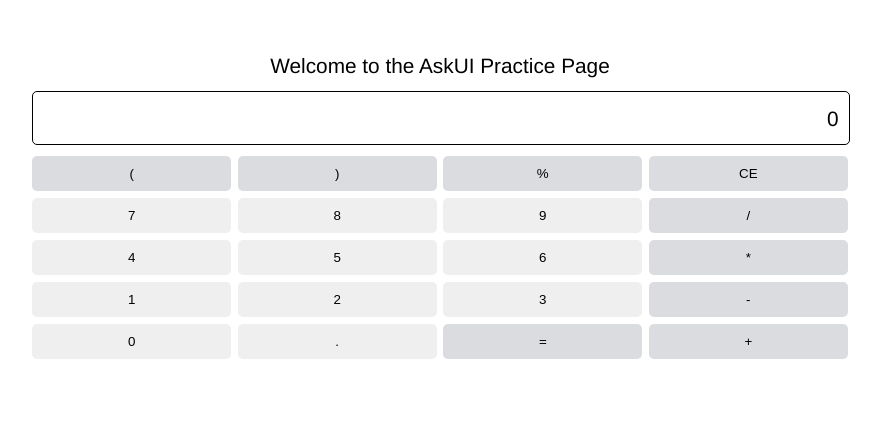
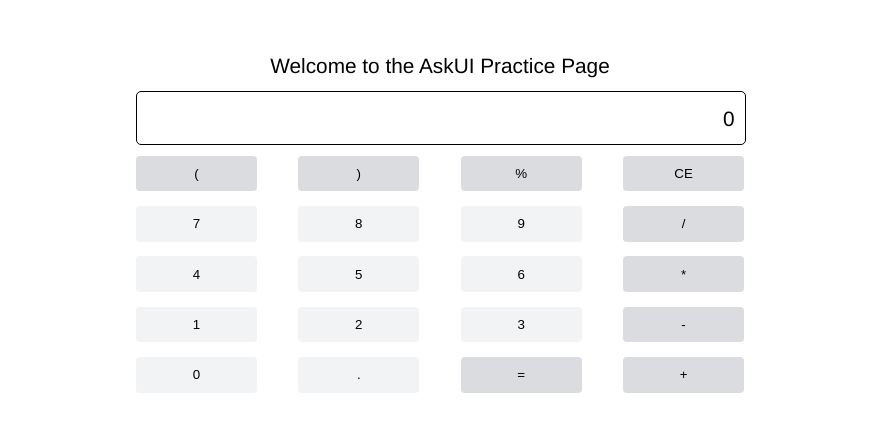
Before and after one commit to askui/askui-practice-page, a plain HTML site: page index.html in a window 1280 px wide. Shown: the whole page, without its empty margins (200-1081 px from the left). Drawn offline with Linux system fonts and the light colour scheme.

Commit message:
refactor: Make the calculator smaller.

```diff
--- a/css/styles.css
+++ b/css/styles.css
@@ -1,7 +1,7 @@
 html {
   font-family: 'Helvetica Neue', 'Helvetica', 'Arial', sans-serif;
   font-size: 1.3em;
-  max-width: 40rem;
+  max-width: 30rem;
   padding: 2rem;
   margin: auto;
   line-height: 1.5rem;
@@ -14,9 +14,12 @@
 button {
   cursor: pointer;
   border: none;
-  border-radius: 5px;
+  border-radius: 4px;
   padding: 0.5rem;
 }
+
+.calculator {
+  max-width: 30rem;
 
   .calculator-display-container {
     border: 1px solid black;
@@ -35,11 +38,18 @@
   .keypad {
     display: grid;
     grid-template-columns: repeat(4, 1fr);
-  grid-row-gap: 0.3rem;
-  grid-column-gap: 0.3rem;
+    grid-row-gap: 0.7rem;
+    grid-column-gap: 2rem;
     width: 100%;
+    color: rgb(32, 33, 36);
+    font-size: 18px;
 
     .function-button {
       background: rgb(218, 220, 224);
     }
+
+    .number-button {
+      background: rgb(241, 243, 244);
     }
+  }
+}
--- a/index.html
+++ b/index.html
@@ -12,7 +12,7 @@
         Welcome to the AskUI Practice Page
     </header>
     <main>
-        <div id="calculator">
+        <div id="calculator" class="calculator">
           <div class="calculator-display-container">
             <div id="calculator-display" class="calculator-display">0</div>
           </div>
```
Lines whose indentation alone changed are shown as unchanged.
